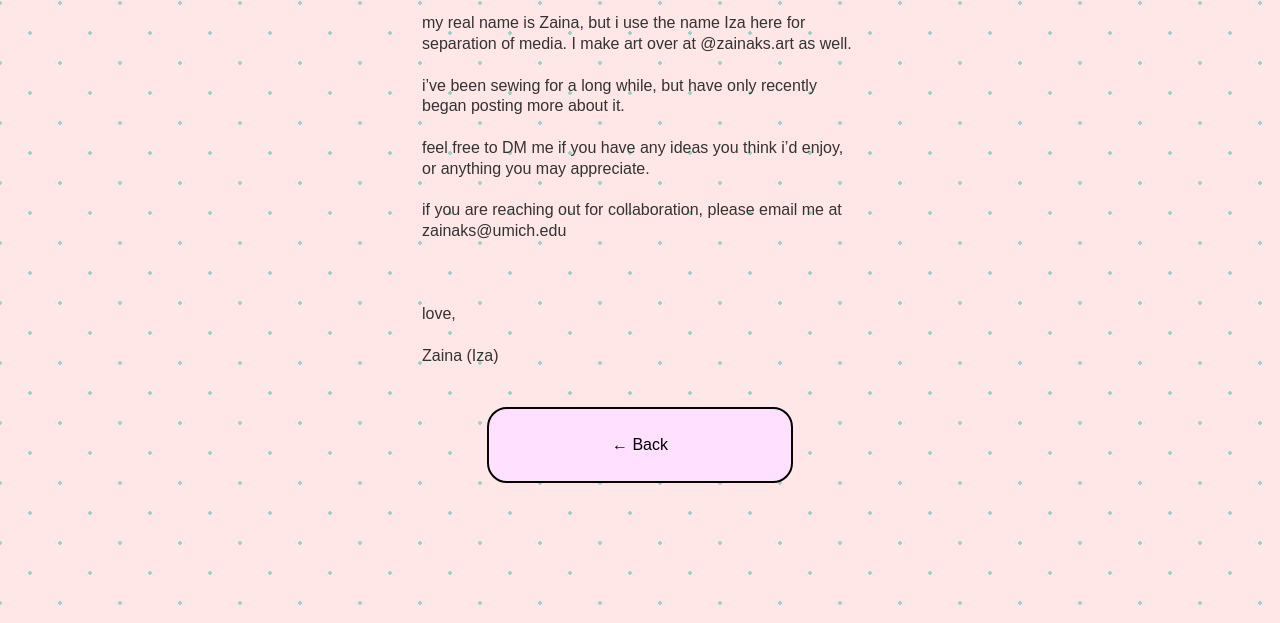
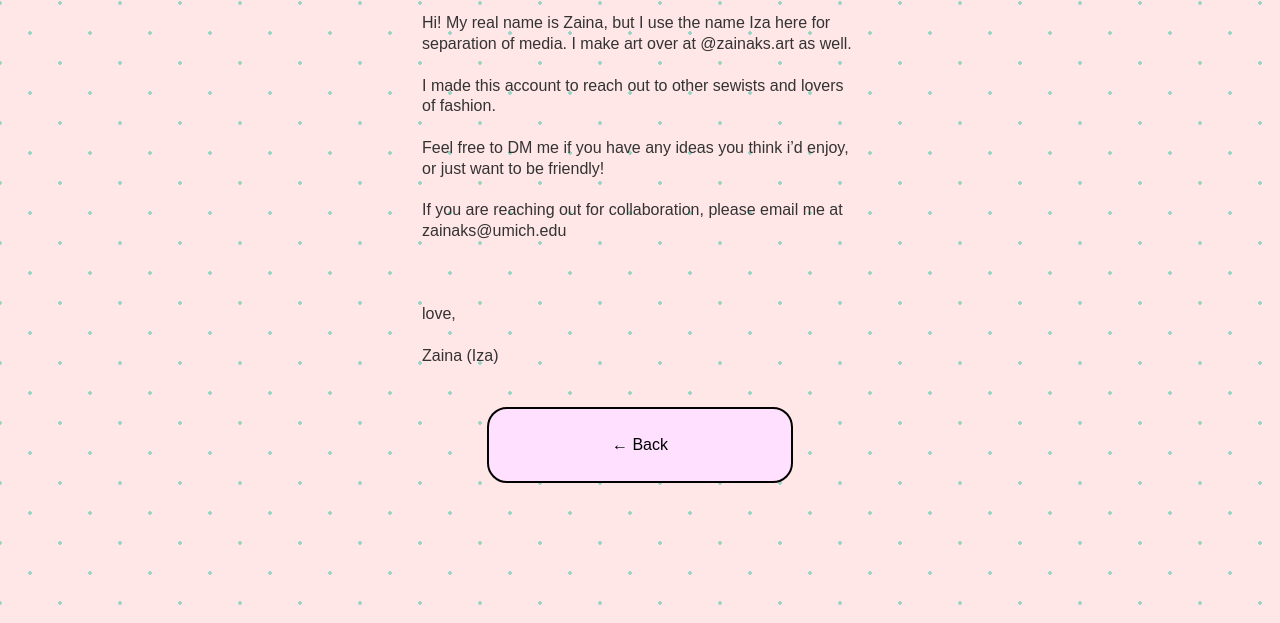
Before and after one commit to zainaks/izamumkin, a plain HTML site: page index.html in a window 1280 px wide. Both pictures are taken after a click on the button "Learn more about Iza mumkin". Shown: the part 177-800 px from the top of the page. Drawn offline with Linux system fonts and the light colour scheme; a web font is replaced by a local one.

Commit message:
Update index.html

```diff
--- a/index.html
+++ b/index.html
@@ -70,10 +70,10 @@
         <div class="container">
             <div class="about-card">
                 <h2>about me</h2>
-                <p>my real name is Zaina, but i use the name Iza here for separation of media. I make art over at @zainaks.art as well.
-                    </br></br>i’ve been sewing for a long while, but have only recently began posting more about it.
-                    </br></br>feel free to DM me if you have any ideas you think i’d enjoy, or anything you may appreciate.
-                    </br></br>if you are reaching out for collaboration, please email me at zainaks@umich.edu
+                <p>Hi! My real name is Zaina, but I use the name Iza here for separation of media. I make art over at @zainaks.art as well.
+                    </br></br> I made this account to reach out to other sewists and lovers of fashion.
+                    </br></br>Feel free to DM me if you have any ideas you think i’d enjoy, or just want to be friendly!
+                    </br></br>If you are reaching out for collaboration, please email me at zainaks@umich.edu
                     </br></br></br></br>love,
                     </br></br> Zaina (Iza)
                 </p>
```
